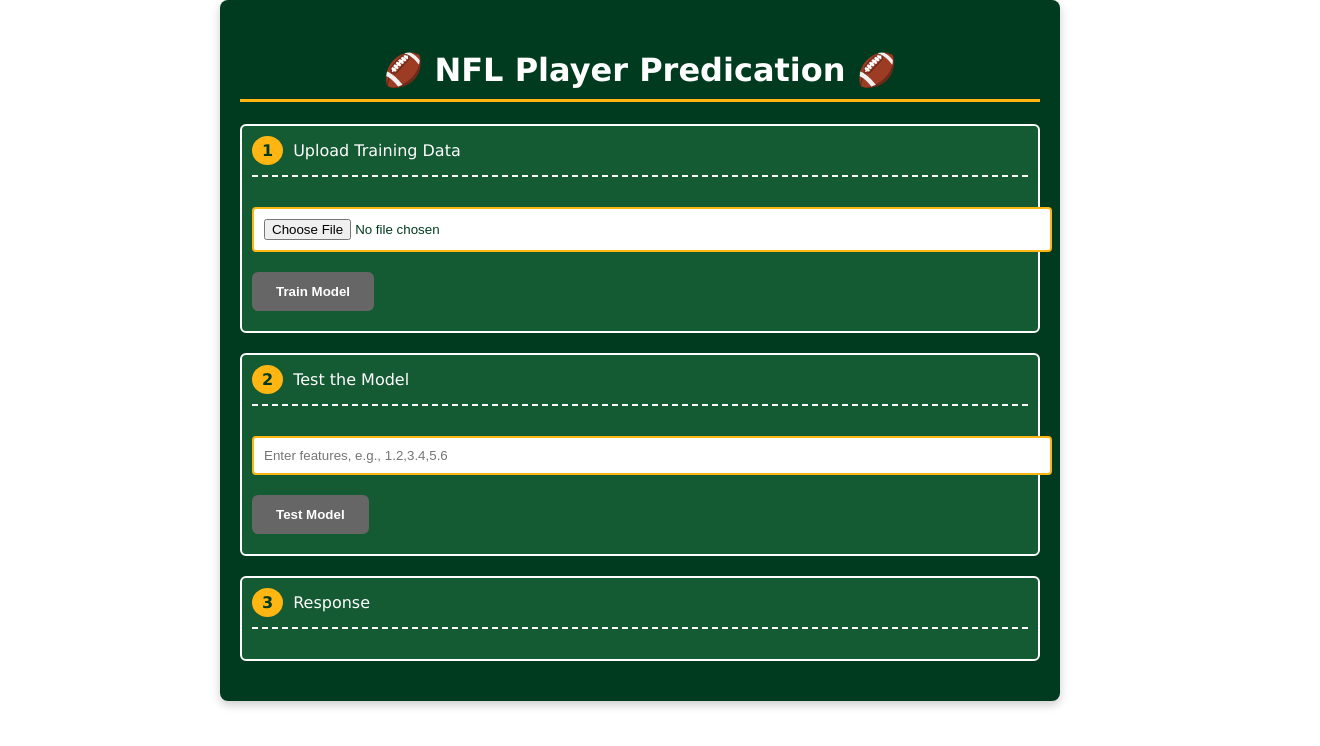
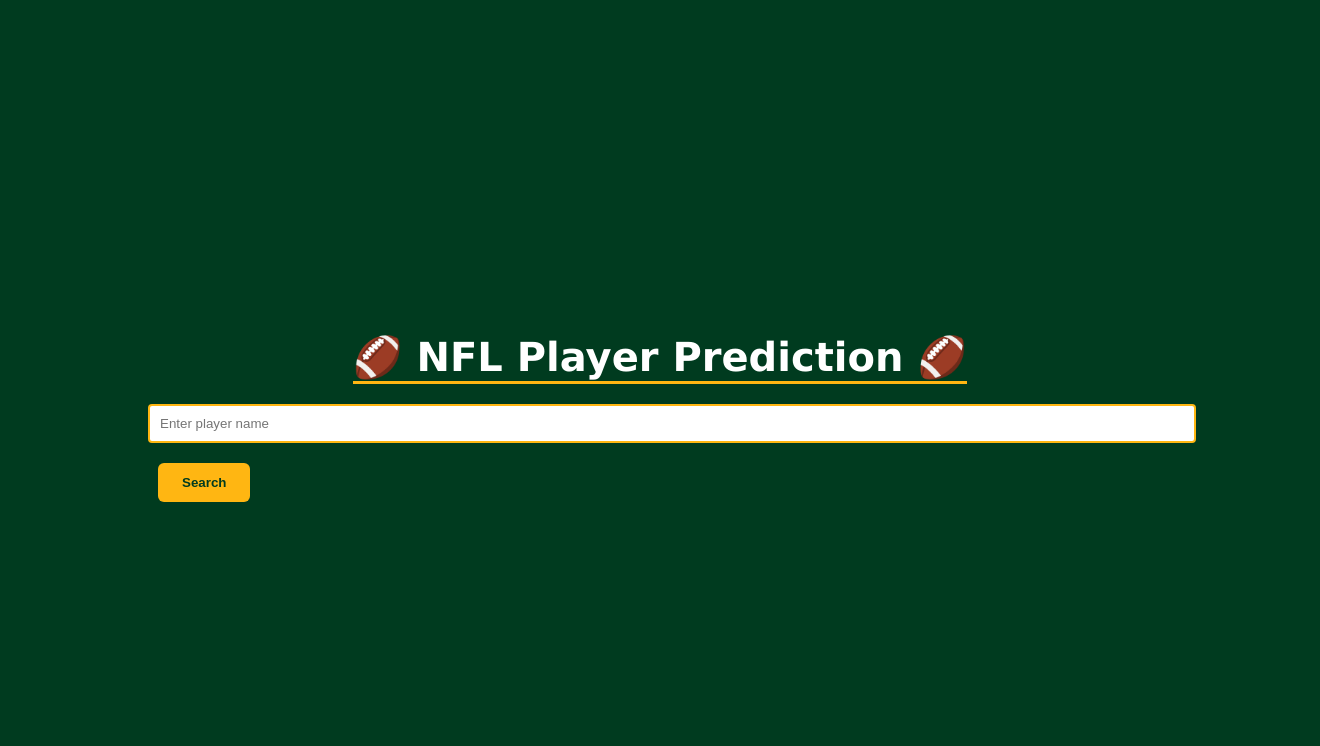
Before and after one commit to NaveenPrabakar/FantasyFootball-Analyzer, a React (Create React App) app in the folder ml-frontend/: page / in a window 1280 px wide. Shown: the top 746 px of the page, 1320 px wide, since content can reach past the window. Built offline with nearby package versions, Linux system fonts and the light colour scheme.

Commit message:
Created Basic Front End for react app

```diff
--- a/ml-frontend/src/App.js
+++ b/ml-frontend/src/App.js
@@ -2,83 +2,70 @@
 import axios from "axios";
 
 function App() {
-  const [file, setFile] = useState(null);
-  const [testData, setTestData] = useState("");
-  const [response, setResponse] = useState(null);
+  const [playerName, setPlayerName] = useState("");
+  const [playerStats, setPlayerStats] = useState(null);
+  const [predictedStats, setPredictedStats] = useState(null);
 
-  const handleFileChange = (event) => {
-    setFile(event.target.files[0]);
-  };
-
-  //On open
-  const handleTrain = async () => {
-    if (!file) {
-      alert("Please upload a CSV file.");
+  const handleSearch = async () => {
+    if (!playerName) {
+      alert("Please enter a player's name.");
       return;
     }
-    const formData = new FormData();
-    formData.append("file", file);
 
     try {
-      const res = await axios.post("http://127.0.0.1:8000/train/", formData, {
-        headers: { "Content-Type": "multipart/form-data" },
-      });
-      setResponse(res.data);
+      const res = await axios.get(`http://127.0.0.1:8000/player-stats/${playerName}`);
+      setPlayerStats(res.data);
+      setPredictedStats(null); // Reset predicted stats on new search
     } catch (error) {
-      alert("Error training model: " + error.response.data.detail);
+      alert("Error fetching player stats: " + error.response?.data?.detail || error.message);
     }
   };
 
-
-  //Button
-  const handleTest = async () => {
-    if (!testData) {
-      alert("Please enter test data.");
+  const handlePredict = async () => {
+    if (!playerStats) {
+      alert("Please search for a player first.");
       return;
     }
 
-    const features = testData.split(",").map(Number);
-
     try {
-      const res = await axios.post("http://127.0.0.1:8000/test/", {
-        features: features,
+      const res = await axios.post(`http://127.0.0.1:8000/predict-stats/`, {
+        playerName: playerStats.name,
       });
-      setResponse(res.data);
+      setPredictedStats(res.data);
     } catch (error) {
-      alert("Error testing model: " + error.response.data.detail);
+      alert("Error predicting stats: " + error.response?.data?.detail || error.message);
     }
   };
 
-  //CSS for the styling of the website
   const styles = {
     container: {
       fontFamily: "Verdana, sans-serif",
-      maxWidth: "800px",
-      margin: "auto",
+      width: "100vw",
+      height: "100vh",
+      margin: "0",
       padding: "20px",
-      borderRadius: "8px",
-      backgroundColor: "#003B1F", // Dark green, like a football field
+      backgroundColor: "#003B1F",
       color: "#FFFFFF",
-      boxShadow: "0 4px 10px rgba(0, 0, 0, 0.2)",
+      display: "flex",
+      flexDirection: "column",
+      alignItems: "center",
+      justifyContent: "center",
     },
     header: {
       textAlign: "center",
-      fontSize: "2em",
+      fontSize: "2.5em",
       fontWeight: "bold",
-      padding: "10px",
-      borderBottom: "3px solid #FFB612", // Gold, mimicking goal posts
+      marginBottom: "20px",
+      borderBottom: "3px solid #FFB612",
     },
-    section: {
-      margin: "20px 0",
-      padding: "10px",
-      border: "2px solid #FFFFFF",
-      borderRadius: "6px",
-      backgroundColor: "#145A32", // Lighter green for contrast
+    searchBar: {
+      width: "80%",
+      marginBottom: "20px",
     },
     input: {
       width: "100%",
       padding: "10px",
-      margin: "10px 0",
+      marginBottom: "10px",
       border: "2px solid #FFB612",
       borderRadius: "4px",
       backgroundColor: "#FFFFFF",
@@ -89,97 +76,52 @@
       color: "#003B1F",
       border: "none",
       padding: "12px 24px",
-      margin: "10px 0",
+      margin: "10px",
       borderRadius: "6px",
       cursor: "pointer",
       fontWeight: "bold",
     },
-    buttonDisabled: {
-      backgroundColor: "#666666",
-      color: "#FFFFFF",
-      border: "none",
-      padding: "12px 24px",
-      margin: "10px 0",
-      borderRadius: "6px",
-      cursor: "not-allowed",
-      fontWeight: "bold",
-    },
-    responseBox: {
+    statsBox: {
+      width: "80%",
+      marginTop: "20px",
       padding: "10px",
       border: "2px solid #FFFFFF",
       borderRadius: "6px",
-      backgroundColor: "#FFFFFF",
-      color: "#003B1F",
-      overflowX: "auto",
-    },
-    fieldLines: {
-      position: "relative",
-      marginBottom: "20px",
-      borderBottom: "2px dashed #FFFFFF",
-      paddingBottom: "10px",
-    },
-    titleIcon: {
-      display: "inline-block",
-      backgroundColor: "#FFB612",
-      color: "#003B1F",
-      padding: "5px 10px",
-      borderRadius: "50%",
-      marginRight: "10px",
-      fontWeight: "bold",
+      backgroundColor: "#145A32",
+      color: "#FFFFFF",
     },
   };
 
   return (
     <div style={styles.container}>
-      <h1 style={styles.header}>🏈 NFL Player Predication 🏈</h1>
-
-      <div style={styles.section}>
-        <div style={styles.fieldLines}>
-          <span style={styles.titleIcon}>1</span>
-          Upload Training Data
-        </div>
-        <input type="file" onChange={handleFileChange} style={styles.input} />
-        <button
-          onClick={handleTrain}
-          style={file ? styles.button : styles.buttonDisabled}
-          disabled={!file}
-        >
-          Train Model
+      <h1 style={styles.header}>🏈 NFL Player Prediction 🏈</h1>
+      <div style={styles.searchBar}>
+        <input
+          type="text"
+          placeholder="Enter player name"
+          value={playerName}
+          onChange={(e) => setPlayerName(e.target.value)}
+          style={styles.input}
+        />
+        <button onClick={handleSearch} style={styles.button}>
+          Search
         </button>
       </div>
-
-      <div style={styles.section}>
-        <div style={styles.fieldLines}>
-          <span style={styles.titleIcon}>2</span>
-          Test the Model
+      {playerStats && (
+        <div style={styles.statsBox}>
+          <h3>Player Stats</h3>
+          <pre>{JSON.stringify(playerStats, null, 2)}</pre>
+          <button onClick={handlePredict} style={styles.button}>
+            Predict Future Stats
+          </button>
         </div>
-        <input
-          type="text"
-          placeholder="Enter features, e.g., 1.2,3.4,5.6"
-          value={testData}
-          onChange={(e) => setTestData(e.target.value)}
-          style={styles.input}
-        />
-        <button
-          onClick={handleTest}
-          style={testData ? styles.button : styles.buttonDisabled}
-          disabled={!testData}
-        >
-          Test Model
-        </button>
-      </div>
-
-      <div style={styles.section}>
-        <div style={styles.fieldLines}>
-          <span style={styles.titleIcon}>3</span>
-          Response
+      )}
+      {predictedStats && (
+        <div style={styles.statsBox}>
+          <h3>Predicted Stats</h3>
+          <pre>{JSON.stringify(predictedStats, null, 2)}</pre>
         </div>
-        {response && (
-          <div style={styles.responseBox}>
-            <pre>{JSON.stringify(response, null, 2)}</pre>
-          </div>
-        )}
-      </div>
+      )}
     </div>
   );
 }
```
